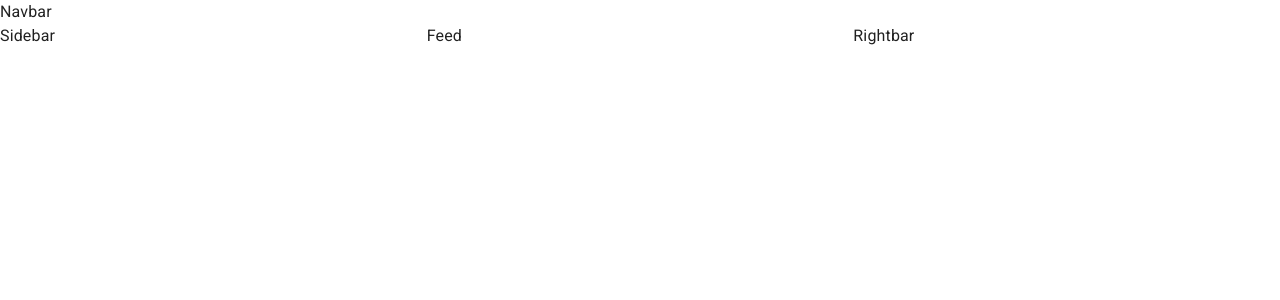
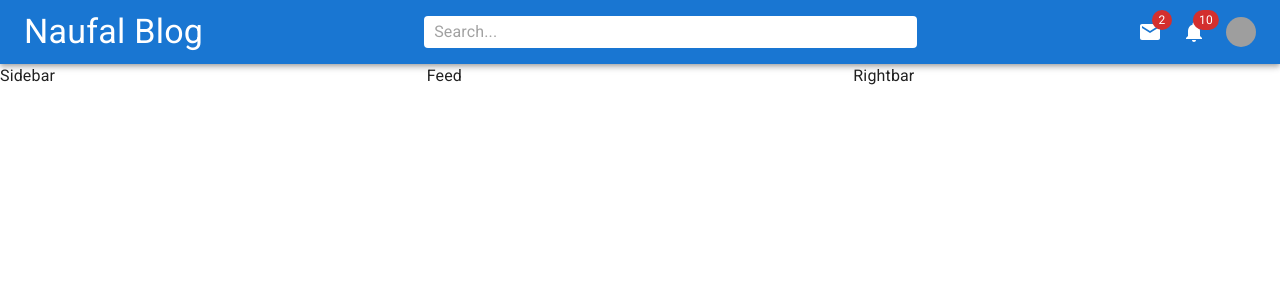
Before and after one commit to naufalzs/mui-blog, a React (Vite) app: page / in a window 1280 px wide. Shown: the top 300 px of the page. Built offline with nearby package versions, Linux system fonts and the light colour scheme; grey boxes are pictures that could not be loaded.

Commit message:
feat: create navbar component

```diff
--- a/src/components/Navbar.jsx
+++ b/src/components/Navbar.jsx
@@ -1,5 +1,133 @@
+import { Mail, Notifications } from "@mui/icons-material";
+import {
+  AppBar,
+  Avatar,
+  Badge,
+  Box,
+  Container,
+  InputBase,
+  Menu,
+  MenuItem,
+  Stack,
+  Toolbar,
+  Typography,
+  styled,
+} from "@mui/material";
+import { useState } from "react";
+
+const StyledToolbar = styled(Toolbar)({
+  display: "flex",
+  justifyContent: "space-between",
+});
+
+const Search = styled(Box)(({ theme }) => ({
+  backgroundColor: "white",
+  width: "40%",
+  padding: "0 10px",
+  borderRadius: theme.shape.borderRadius,
+}));
+
+const UserBox = styled(Box)(({ theme }) => ({
+  display: "flex",
+  alignItems: "center",
+  gap: "10px",
+  cursor: "pointer",
+  [theme.breakpoints.up("sm")]: {
+    display: "none",
+  },
+}));
+
 export default function Navbar() {
+  const [anchorEl, setAnchorEl] = useState(null);
+  const open = !!anchorEl;
+
+  const toggleMenu = (e) => {
+    if (!e) return setAnchorEl(null);
+    setAnchorEl(e.currentTarget);
+  };
+
   return (
-    <div>Navbar</div>
-  )
+    <AppBar position="static">
+      <Container disableGutters maxWidth={"xl"}>
+        <StyledToolbar>
+          <Typography
+            variant="h4"
+            component="h1"
+            sx={{
+              display: { xs: "none", sm: "block" },
+            }}
+          >
+            Naufal Blog
+          </Typography>
+          <Avatar
+            alt="Naufal Blog"
+            src="/favicon.png"
+            sx={{
+              width: 40,
+              height: 40,
+              padding: "4px",
+              display: { xs: "block", sm: "none" },
+            }}
+          />
+          <Search>
+            <InputBase fullWidth placeholder="Search..." />
+          </Search>
+          <Stack
+            direction="row"
+            gap={2.5}
+            alignItems="center"
+            sx={{
+              display: { xs: "none", sm: "flex" },
+            }}
+            onClick={toggleMenu}
+          >
+            <Badge badgeContent={2} color="error">
+              <Mail />
+            </Badge>
+            <Badge badgeContent={10} color="error">
+              <Notifications />
+            </Badge>
+            <Avatar
+              alt="Remy Sharp"
+              src="https://mui.com/static/images/avatar/1.jpg"
+              sx={{
+                width: 30,
+                height: 30,
+                cursor: "pointer",
+              }}
+            />
+          </Stack>
+          <UserBox onClick={toggleMenu}>
+            <Avatar
+              alt="Remy Sharp"
+              src="https://mui.com/static/images/avatar/1.jpg"
+              sx={{
+                width: 30,
+                height: 30,
+                cursor: "pointer",
+              }}
+            />
+            <Typography variant="subtitle2">John Doe</Typography>
+          </UserBox>
+        </StyledToolbar>
+        <Menu
+          anchorEl={anchorEl}
+          open={open}
+          onClose={() => toggleMenu(false)}
+          anchorOrigin={{
+            vertical: "top",
+            horizontal: "left",
+          }}
+          transformOrigin={{
+            vertical: "top",
+            horizontal: "left",
+          }}
+        >
+          <MenuItem>Profile</MenuItem>
+          <MenuItem>My account</MenuItem>
+          <MenuItem>Logout</MenuItem>
+        </Menu>
+      </Container>
+    </AppBar>
+  );
 }
```
